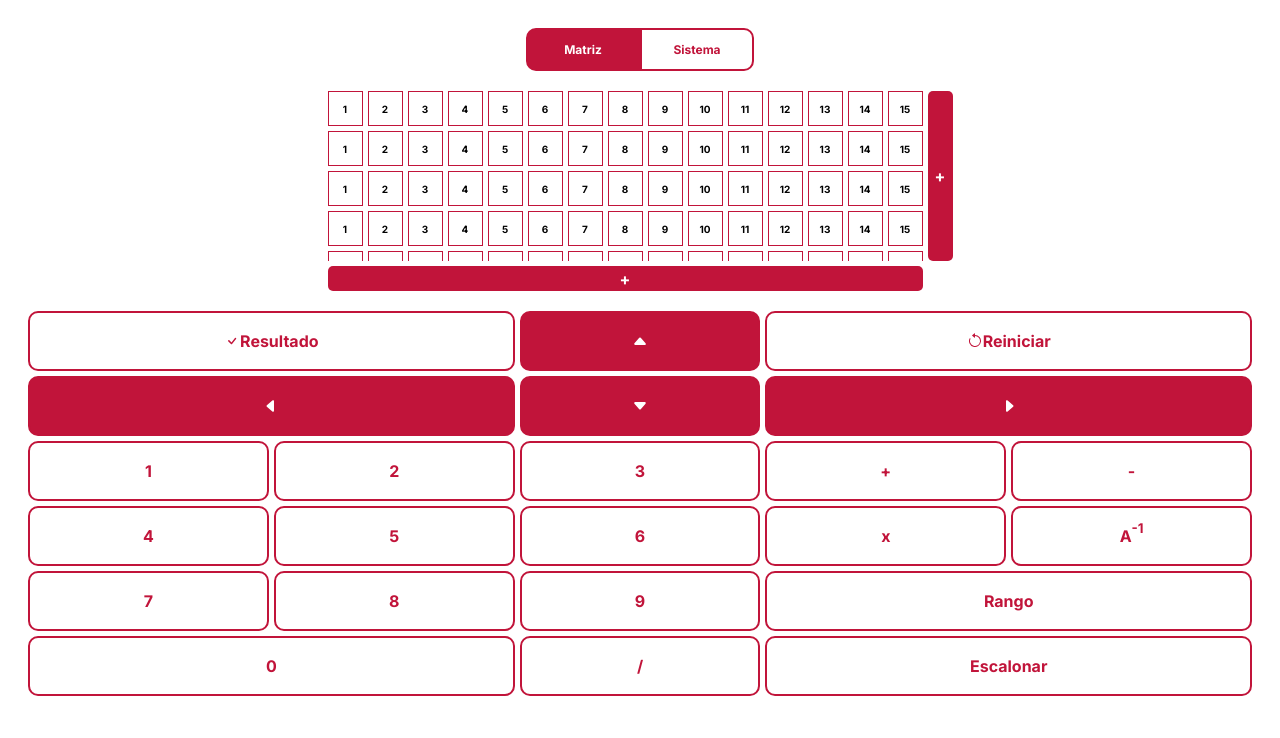
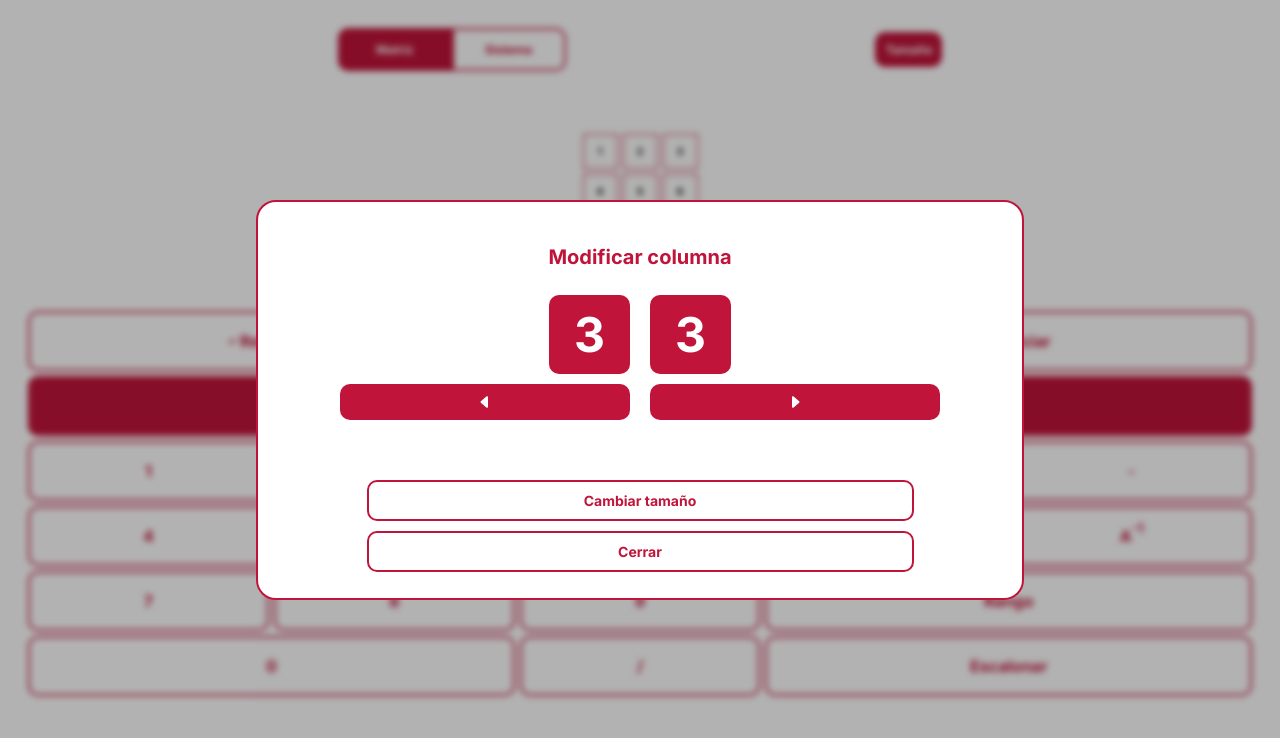
Before and after one commit to mchmb00e/photomati, a plain HTML site: page index.html in a window 1280 px wide. Drawn offline with Linux system fonts and the light colour scheme.

Commit message:
18/11/2023

```diff
--- a/css/view.css
+++ b/css/view.css
@@ -46,15 +46,35 @@ header div:last-child svg {
     height: 30px;
 }
 
-
-
 .option-1 {
+    display: flex;
+    flex-direction: row;
+    justify-content: space-evenly;
+    align-items: center;
+}
+.option-1 div[onclick="keyPress('changeRowAndCol')"] {
+    background-color: var(--primary);
+    color: white;
+    font-family: 'Inter';
+    font-weight: bold;
+    display: flex;
+    flex-direction: column;
+    justify-content: center;
+    align-items: center;
+    font-size: 12px;
+    padding: 10px;
+    border-radius: 10px;
+}
+.option-1 div[onclick="keyPress('changeRowAndCol')"]:hover {
+    animation: 50ms keyPress linear;
+}
+.option-1 div {
     display: flex;
     flex-direction: row;
     justify-content: center;
     align-items: center;
 }
-.option-1 div {
+.option-1 div div {
     width: 100px;
     background-color: green;
     display: flex;
@@ -65,10 +85,10 @@ header div:last-child svg {
     border: 2px solid var(--primary);
     background-color: white;
 }
-.option-1 div:nth-last-child(2) {
+.option-1 div div:nth-last-child(2) {
     border-radius: 10px 0px 0px 10px;
 }
-.option-1 div:nth-last-child(1) {
+.option-1 div div:nth-last-child(1) {
     border-radius: 0px 10px 10px 0px;
 }
 .option-1-select {
@@ -89,8 +109,8 @@ header div:last-child svg {
 }
 .content-aux {
     display: grid;
-    grid-template-columns: auto 25px;
-    grid-template-rows: auto 25px;
+    grid-template-columns: auto;
+    grid-template-rows: auto;
     row-gap: 5px;
     column-gap: 5px;
     overflow-y: scroll;
@@ -111,17 +131,6 @@ header div:last-child svg {
     font-weight: bold;
     display: flex;
     flex-direction: column;
-    justify-content: center;
-}
-.btn-add-col, .btn-add-row {
-    background-color: var(--primary);
-    font-weight: bold;
-    font-family: 'Inter';
-    border-radius: 5px;
-    color: white;
-    display: flex;
-    flex-direction: column;
-    align-items: center;
     justify-content: center;
 }
 .keyboard {
@@ -217,3 +226,134 @@ header div:last-child svg {
 .keyboard div:nth-last-child(14) { /*0*/
     grid-column: 1 / 3;
 }
+
+.popup-col-row {
+    z-index: 3;
+    position: fixed;
+    top: 25%;
+    bottom: 25%;
+    left: 20%;
+    right: 20%;
+    background-color: white;
+    border: 2px solid var(--primary);
+    border-radius: 20px;
+    padding: 20px;
+    display: flex;
+    flex-direction: column;
+    align-items: center;
+    justify-content: center;
+    gap: 10px;
+}
+.popup-col-row h2 {
+    font-family: 'Inter';
+    font-weight: bold;
+    color: var(--primary);
+    text-align: center;
+    font-size: 20px;
+}
+.show-col-row {
+    display: flex;
+    justify-content: center;
+    align-items: center;
+    gap: 20px;
+}
+.show-col-row div {
+    display: flex;
+    justify-content: center;
+    align-items: center;
+    text-align: center;
+    background-color: var(--primary);
+    color: white;
+    font-family: 'Inter';
+    font-weight: bold;
+    font-size: 48px;
+    padding: 10px 25px;
+    border-radius: 10px;
+}
+@keyframes btnUp {
+    0% {
+        position: relative;
+        bottom: 0px;
+    }
+    50% {
+        position: relative;
+        bottom: 5px;
+        box-shadow: 0px 3px 5px -1px rgba(0,0,0,0.4);
+    }
+    100% {
+        position: relative;
+        bottom: 10px;
+        box-shadow: 0px 7px 10px -3px rgba(0,0,0,0.4);
+    }
+}
+@keyframes btnDown {
+    0% {
+        position: relative;
+        bottom: 10px;
+        box-shadow: 0px 7px 10px -3px rgba(0,0,0,0.4);
+    }
+    50% {
+        position: relative;
+        bottom: 5px;
+        box-shadow: 0px 3px 5px -1px rgba(0,0,0,0.4);
+    }
+    100% {
+        position: relative;
+        bottom: 0px;
+        box-shadow: 0px 0px 0px 0px transparent;
+    }
+}
+.arrow-col-row {
+    display: flex;
+    flex-direction: row;
+    justify-content: center;
+    align-items: center;
+    gap: 20px;
+    width: 100%;
+}
+.arrow-col-row div {
+    background-color: var(--primary);
+    width: 40%;
+    display: flex;
+    align-items: center;
+    justify-content: center;
+    padding: 10px 0px;
+    border-radius: 10px;
+}
+.arrow-col-row div:hover {
+    animation: keyPress 50ms linear;
+}
+.btn-col-row {
+    display: flex;
+    flex-direction: column;
+    align-items: center;
+    justify-content: center;
+    width: 100%;
+    gap: 10px;
+    padding: 0px 20px;
+    margin-top: 50px;
+}
+.btn-col-row div {
+    color: white;
+    font-family: 'Inter';
+    font-weight: bold;
+    padding: 10px 0;
+    width: 75%;
+    border-radius: 10px;
+    border: 2px solid var(--primary);
+    color: var(--primary);
+    text-align: center;
+    font-size: 14px;
+}
+.tap-block {
+    z-index: 2;
+    position: fixed;
+    top: 0px;
+    right: 0px;
+    left: 0px;
+    bottom: 0px;
+    background-color: rgba(0, 0, 0, 0.3);
+}
+#main {
+    filter: blur(3px);
+}
--- a/index.html
+++ b/index.html
@@ -8,30 +8,40 @@
     <link rel="stylesheet" href="css/view.css">
 </head>
 <body>
-    <!--
-    <header>
-        <div class="icon">
-            <img src="rsc/favicon.svg" alt="Icon">
-            <h1>PHOTO<br>MATI</h1>
-        </div>
-        <div>
-            <svg xmlns="http://www.w3.org/2000/svg" fill="#C1143A" class="bi bi-info-circle-fill" viewBox="0 0 16 16">
-                <path d="M8 16A8 8 0 1 0 8 0a8 8 0 0 0 0 16zm.93-9.412-1 4.705c-.07.34.029.533.304.533.194 0 .487-.07.686-.246l-.088.416c-.287.346-.92.598-1.465.598-.703 0-1.002-.422-.808-1.319l.738-3.468c.064-.293.006-.399-.287-.47l-.451-.081.082-.381 2.29-.287zM8 5.5a1 1 0 1 1 0-2 1 1 0 0 1 0 2z"/>
-              </svg>
-        </div>
-    </header>
-    <hr>-->
-    <main>
+    <div class="tap-block"></div>
+    <section class="popup-col-row">
+      <h2>Modificar <span id="select-h2-content">columna</span></h2>
+      <div class="show-col-row">
+        <div onclick="keyPress('col')" class="btn-show-col-row">3</div>
+        <div onclick="keyPress('row')" class="btn-show-col-row">3</div>
+      </div>
+      <div class="arrow-col-row">
+        <div onclick="keyPress('left-change')"><svg xmlns="http://www.w3.org/2000/svg" width="16" height="16" fill="white" class="bi bi-caret-left-fill" viewBox="0 0 16 16">
+          <path d="m3.86 8.753 5.482 4.796c.646.566 1.658.106 1.658-.753V3.204a1 1 0 0 0-1.659-.753l-5.48 4.796a1 1 0 0 0 0 1.506z"/>
+        </svg></div>
+        <div onclick="keyPress('right-change')"><svg xmlns="http://www.w3.org/2000/svg" width="16" height="16" fill="white" class="bi bi-caret-right-fill" viewBox="0 0 16 16">
+          <path d="m12.14 8.753-5.482 4.796c-.646.566-1.658.106-1.658-.753V3.204a1 1 0 0 1 1.659-.753l5.48 4.796a1 1 0 0 1 0 1.506z"/>
+        </svg></div>
+      </div>
+      <div class="btn-col-row">
+        <div onclick="changeSize(1)">Cambiar tamaño</div>
+        <div onclick="changeSize(0)">Cerrar</div>
+      </div>
+    </section>
+    <main id="main">
         <div class="option-1">
+          <div>
             <div class="option-1-select" onclick="changeMatrix(0)"><p>Matriz</p></div>
             <div class="option-1-select" onclick="changeMatrix(1)"><p>Sistema</p></div>
+          </div>
+          <div onclick="keyPress('changeRowAndCol')">
+            Tamaño
+          </div>
         </div>
         <div class="content">
           <div class="content-aux">
             <div id="matrix-content">
             </div>
-            <div class="btn-add-col" onclick="addCol()">+</div>
-            <div class="btn-add-row" onclick="addRow()">+</div>
           </div>
         </div>
         <div class="center">
--- a/js/main.js
+++ b/js/main.js
@@ -5,14 +5,14 @@ const matrix = {
     'DOM': d.getElementById('matrix-content'),
     'content': [],
     'component': '<div class="cel-content"></div>',
-    'coor': []
+    'controller': []
 }
 
 const lengthMatrix = (M) => {
     var k = 0;
-    var len = M.length;
+    var len = matrix.content.length;
     for (let i = 0; i < len; i++) {
-        for (let j = 0; j < M[i].length ; j++) {
+        for (let j = 0; j < matrix.content[0].length ; j++) {
             k++
         }
     }
@@ -31,15 +31,15 @@ const changeMatrix = (x) => {
     }
 }
 
-const showMatrix = (M) => {
+const showMatrix = () => {
     let p = 0;
-    matrix.DOM.style.gridTemplateRows = 'repeat(' + matrix.coor[0] + ', 35px)'
-    matrix.DOM.style.gridTemplateColumns = 'repeat(' + matrix.coor[1] + ', 35px)'
-    for (let i = 0; i < lengthMatrix(M); i++) {
+    matrix.DOM.style.gridTemplateRows = 'repeat(' + matrix.content.length + ', 35px)'
+    matrix.DOM.style.gridTemplateColumns = 'repeat(' + matrix.content[0].length + ', 35px)'
+    for (let i = 0; i < lengthMatrix(matrix.content); i++) {
         matrix.DOM.innerHTML += '<div class="cel-content" onclick="selectCel(' + i + ')"></div>'
     }
-    for (let i = 0; i < matrix.coor[0]; i++) {
-        for (let j = 0; j < matrix.coor[1]; j++) {
+    for (let i = 0; i < matrix.content.length; i++) {
+        for (let j = 0; j < matrix.content[0].length ; j++) {
             cel[p].innerHTML = matrix.content[i][j];
             p++;
         }
@@ -49,8 +49,7 @@ const showMatrix = (M) => {
 
 //INIT
 
-matrix.content = [[1,2,3,4,5,6,7,8,9,10,11,12,13,14,15],[1,2,3,4,5,6,7,8,9,10,11,12,13,14,15],[1,2,3,4,5,6,7,8,9,10,11,12,13,14,15],[1,2,3,4,5,6,7,8,9,10,11,12,13,14,15],[1,2,3,4,5,6,7,8,9,10,11,12,13,14,15],[1,2,3,4,5,6,7,8,9,10,11,12,13,14,15],[1,2,3,4,5,6,7,8,9,10,11,12,13,14,15],[1,2,3,4,5,6,7,8,9,10,11,12,13,14,15],[1,2,3,4,5,6,7,8,9,10,11,12,13,14,15],[1,2,3,4,5,6,7,8,9,10,11,12,13,14,15],[1,2,3,4,5,6,7,8,9,10,11,12,13,14,15],[1,2,3,4,5,6,7,8,9,10,11,12,13,14,15],[1,2,3,4,5,6,7,8,9,10,11,12,13,14,15]];
-matrix.coor = [matrix.content.length, matrix.content[0].length]
+matrix.content = [[1,2,3],[4,5,6],[7,8,9]];
 
 changeMatrix(0)
-showMatrix(matrix.content)
+showMatrix()
```
